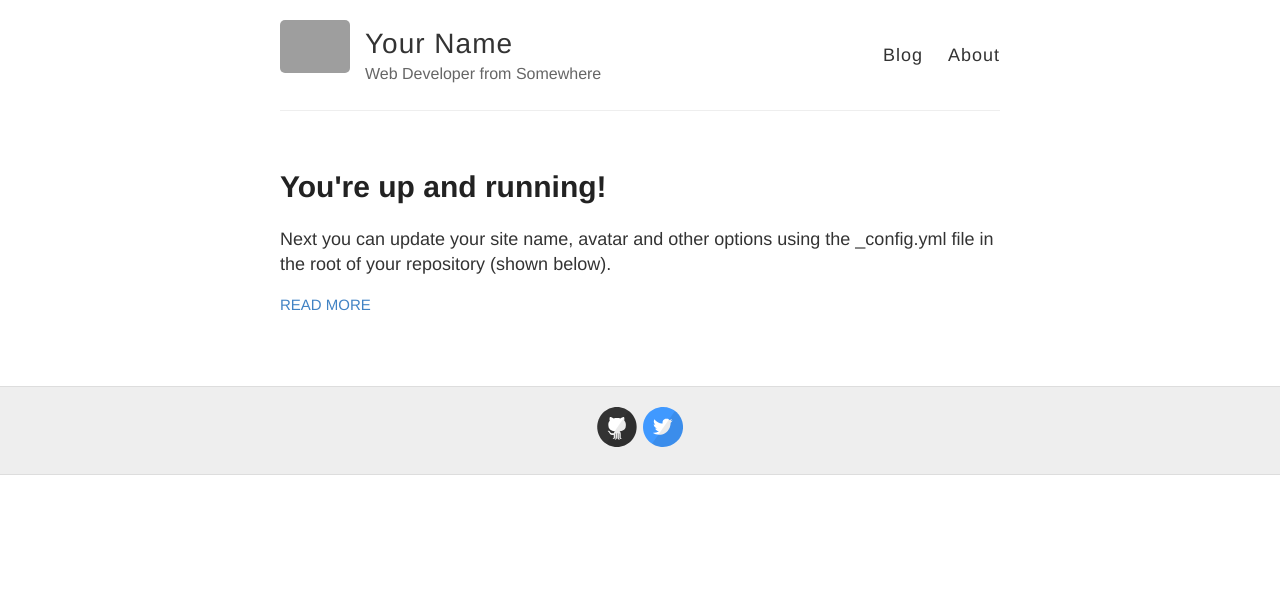
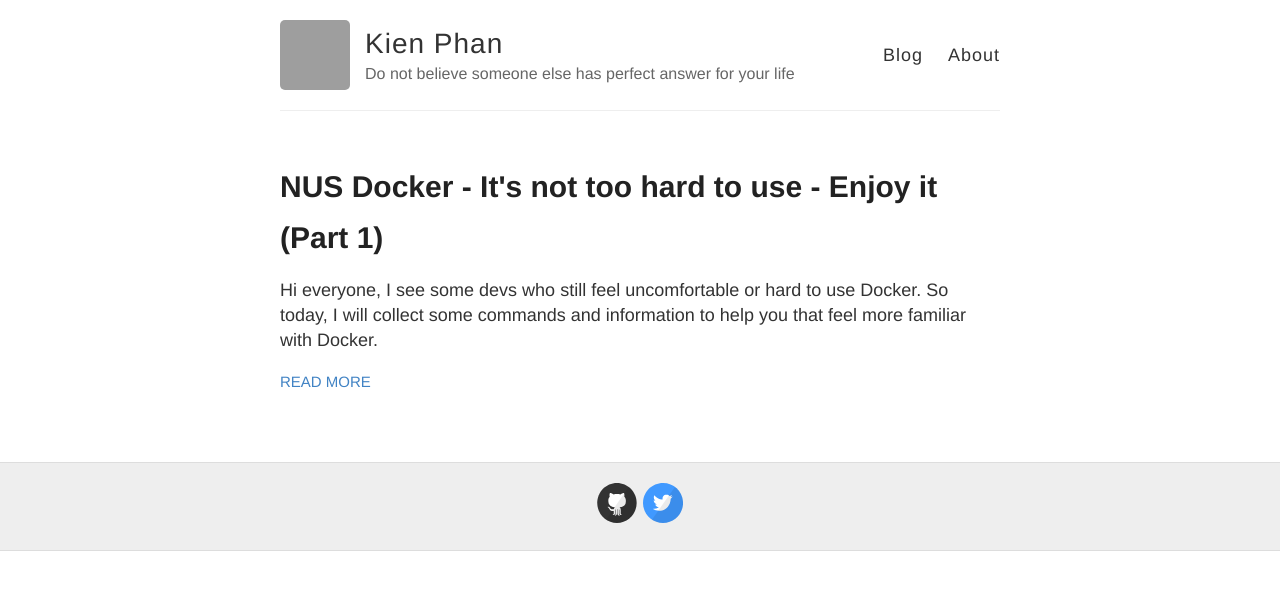
Before and after one commit to trungkien1503/blog, a Jekyll site: the page built from index.html, in a window 1280 px wide. Shown: the top 590 px of the page. Built offline with Jekyll 4.4.1, drawn with Linux system fonts in a browser that asks for light colours; part of the change alters nothing that is shown; grey boxes are pictures that could not be loaded.

Commit message:
Not too hard to use Docker

```diff
--- a/_config.yml
+++ b/_config.yml
@@ -3,13 +3,13 @@
 #
 
 # Name of your site (displayed in the header)
-name: Your Name
+name: Kien Phan
 
 # Short bio or description (displayed in the header)
-description: Web Developer from Somewhere
+description: Do not believe someone else has perfect answer for your life
 
 # URL of your avatar or profile pic (you could use your GitHub profile pic)
-avatar: https://raw.githubusercontent.com/barryclark/jekyll-now/master/images/jekyll-logo.png
+avatar: https://avatars0.githubusercontent.com/u/4598353?v=3&s=400
 
 #
 # Flags below are optional
--- a/_posts/2014-3-3-Hello-World.md
+++ /dev/null
@@ -1,10 +0,0 @@
----
-layout: post
-title: You're up and running!
----
-
-Next you can update your site name, avatar and other options using the _config.yml file in the root of your repository (shown below).
-
-![_config.yml]({{ site.baseurl }}/images/config.png)
-
-The easiest way to make your first post is to edit this one. Go into /_posts/ and update the Hello World markdown file. For more instructions head over to the [Jekyll Now repository](https://github.com/barryclark/jekyll-now) on GitHub.
--- /dev/null
+++ b/_posts/2017-3-25-not-too-hard-to-use-docker.md
@@ -0,0 +1,144 @@
+---
+layout: post
+title: NUS Docker - It's not too hard to use - Enjoy it (Part 1)
+---
+
+Hi everyone, I see some devs who still feel uncomfortable or hard to use Docker. So today, I will collect some commands and information to help you that feel more familiar with Docker.
+
+# Using docker WITHOUT SUDO
+
+It's strange if we need to type `sudo` every command. Right? Use docker without `sudo`, maybe you need to log out to apply this
+
+    sudo groupadd docker
+    sudo gpasswd -a ${USER} docker
+    sudo service docker restart
+
+
+# Some useful commands
+
+## docker-compose up (you might be use -d option)
+
+The `docker-compose up` command aggregates the output of each container. When the command exits, all containers are stopped. Running `docker-compose up -d` starts the containers in the background and leaves them running.
+
+If there are existing containers for a service, and the service’s configuration or image was changed after the container’s creation, docker-compose up picks up the changes by stopping and recreating the containers (preserving mounted volumes). To prevent Compose from picking up changes, use the `--no-recreate` flag.
+
+If you want to force Compose to stop and recreate all containers, use the `--force-recreate` flag.
+
+Please check this link for more detail: https://docs.docker.com/compose/reference/up/
+
+## docker-compose down
+
+Stops containers and removes containers, networks, volumes, and images created by up.
+
+By default, the only things removed are:
+
+Containers for services defined in the Compose file Networks defined in the networks section of the Compose file The default network, if one is used Networks and volumes defined as external are never removed.
+
+Please check this link for more detail: https://docs.docker.com/compose/reference/down/
+
+## docker-compose stop
+
+Stops running containers without removing them. They can be started again with `docker-compose start`.
+
+## docker ps
+
+The docker ps command only shows running containers by default. To see all containers, use the -a (or --all) flag:
+
+    $ docker ps
+
+    CONTAINER ID        IMAGE                        COMMAND                CREATED              STATUS              PORTS               NAMES
+    4c01db0b339c        ubuntu:12.04                 bash                   17 seconds ago       Up 16 seconds       3300-3310/tcp       webapp
+    d7886598dbe2        crosbymichael/redis:latest   /redis-server --dir    33 minutes ago       Up 33 minutes       6379/tcp            redis,webapp/db
+
+
+Please check this link for more detail: https://docs.docker.com/engine/reference/commandline/ps/
+
+## docker images
+
+The default docker images will show all top level images, their repository and tags, and their size.
+
+    kienpt@kienpt-K53E:~$ docker images
+    REPOSITORY                                  TAG                 IMAGE ID            CREATED             SIZE
+    yourdocker.example.com/hackathon_team_1              1.1                 fe3490e45cdf        7 weeks ago         1.037 GB
+    update_gems                                 latest              fe3490e45cdf        7 weeks ago         1.037 GB
+    update_gem                                  latest              ec3281a87ba7        7 weeks ago         1.022 GB
+    add_rails_12factor                          latest              64c6db5f2d08        7 weeks ago         963.3 MB
+    add_rails_erd                               latest              98843513d573        7 weeks ago         945.8 MB
+    add_faker_gem                               latest              6864636190c0        7 weeks ago         930.4 MB
+    add_whenever                                latest              82c08af729c2        7 weeks ago         914.9 MB
+    add_cancancan                               latest              a57f9c42b97f        7 weeks ago         898.4 MB
+    add_gems                                    latest              3546d07d17dc        7 weeks ago         883.6 MB
+    hackathonteam1_web                          latest              106c45630c1b        7 weeks ago         841.5 MB
+    yourdocker.example.com/hackathon_team_1              1.0                 106c45630c1b        7 weeks ago         841.5 MB
+    nppgbookingdev_delayed_job                  latest              e1836549b217        10 weeks ago        1.157 GB
+    nppgbookingdev_web                          latest              e1836549b217        10 weeks ago        1.157 GB
+    yourdocker.example.com/nppg-booking_newsprintgroup   1.0                 0d9780fb9dcf        12 weeks ago        1.208 GB
+    yourdocker.example.com/mailcatcher                   latest              bc1f03ae36b7        12 weeks ago        350.2 MB
+    yourdocker.example.com/docker-rvm                    1.0                 a1164134e118        12 weeks ago        692.1 MB
+    yourdocker.example.com/postgresql                    9.4                 57882b6193a5        12 weeks ago        231.4 MB
+
+
+For more detail: https://docs.docker.com/engine/reference/commandline/images/
+
+## docker stop
+
+    Usage:  docker stop [OPTIONS] CONTAINER [CONTAINER...]
+
+    Stop one or more running containers
+
+    Options:
+          --help       Print usage
+      -t, --time int   Seconds to wait for stop before killing it (default 10)
+
+
+## One liner to stop / remove all of Docker containers:
+
+    docker stop $(docker ps -a -q)
+    docker rm $(docker ps -a -q)
+
+
+## To run a command ( rails console, rake task, rspec ...)
+
+    docker-compose run web /bin/bash -l -c "rails c"
+    docker-compose run web /bin/bash -l -c "rake db:migrate"
+
+
+It's like a command with Heroku. Right? You feel it's too long. OK, we will improve it now.
+
+# Command maps into short command
+
+Custom with alias command:
+
+## Change bashrc file
+
+    $ sudo vi ~/.bashrc
+
+
+## Add below content:
+
+    nusdocker_command() {
+      docker-compose run web /bin/bash -l -c "$1"
+    }
+    alias nusdocker=nusdocker_command
+
+
+## Apply your changes
+
+    source ~/.bashrc
+
+
+## Now you could test it.
+
+    kienpt@kienpt-K53E:~/workspace/NUS/NewSprint/nppg-booking-test$ nusdocker 'rake db:migrate'
+    kienpt@kienpt-K53E:~/workspace/NUS/NewSprint/nppg-booking-test$ nusdocker 'rails c'
+    Loading development environment (Rails 4.1.6)
+    [1] pry(main)>
+
+
+# Conclusion
+
+I hope you feel better with Docker. It's not too hard. Is this correct?
+
+It's really long for this article, so I will give you more commands on the next part.
+
+See you later and enjoy Docker. Have fun!
```
